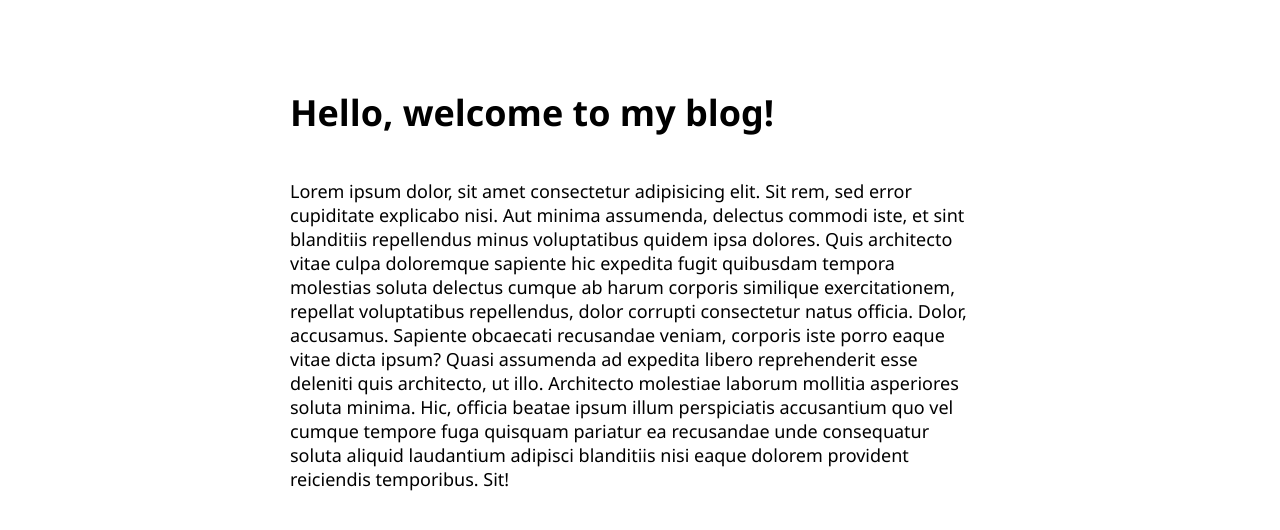
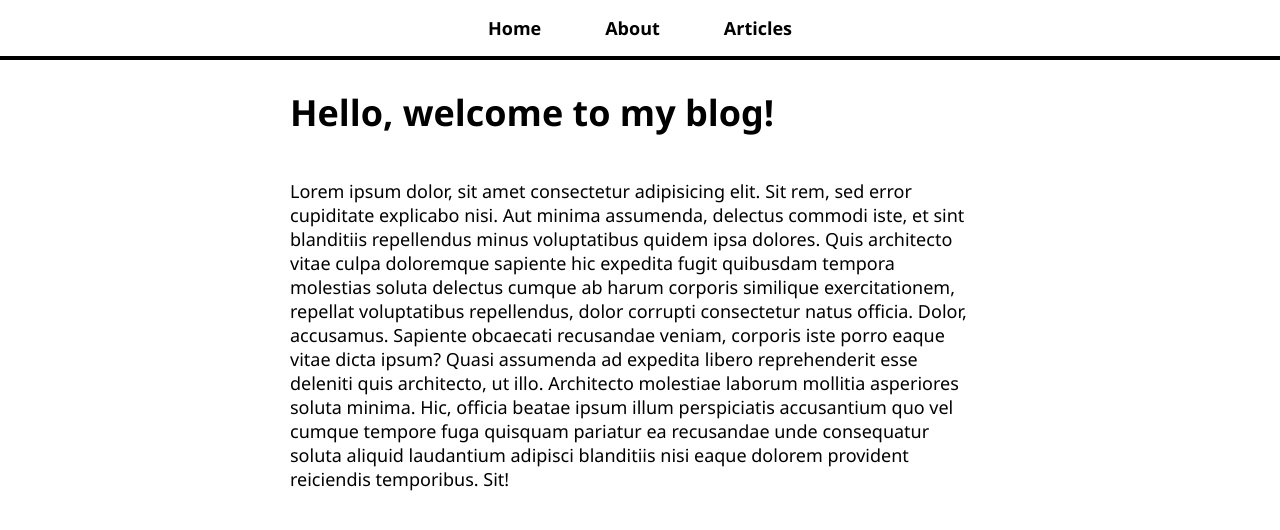
Before and after one commit to nkhalili/my-blog, a React (Create React App) app: page / in a window 1280 px wide. Shown: the top 530 px of the page. Built offline with nearby package versions, Linux system fonts and the light colour scheme.

Commit message:
Adding Navigation bar

```diff
--- a/src/App.js
+++ b/src/App.js
@@ -5,11 +5,13 @@
 import AboutPage from './pages/AboutPage';
 import ArticlesList from './pages/ArticlesList';
 import ArticlePage from './pages/ArticlePage';
+import NavBar from './NavBar';
 
 function App() {
   return (
     <Router>
       <div className="App">
+        <NavBar />
         <div id="page-body">
           <Route path="/" component={HomePage} exact />
           <Route path="/about" component={AboutPage} />
--- /dev/null
+++ b/src/NavBar.js
@@ -0,0 +1,16 @@
+import React from 'react';
+import { Link } from 'react-router-dom';
+
+const NavBar = () => (
+  <nav>
+    <ul>
+      <li>
+        <Link to="/">Home</Link>
+        <Link to="/about">About</Link>
+        <Link to="/articles-list">Articles</Link>
+      </li>
+    </ul>
+  </nav>
+);
+
+export default NavBar;
```
